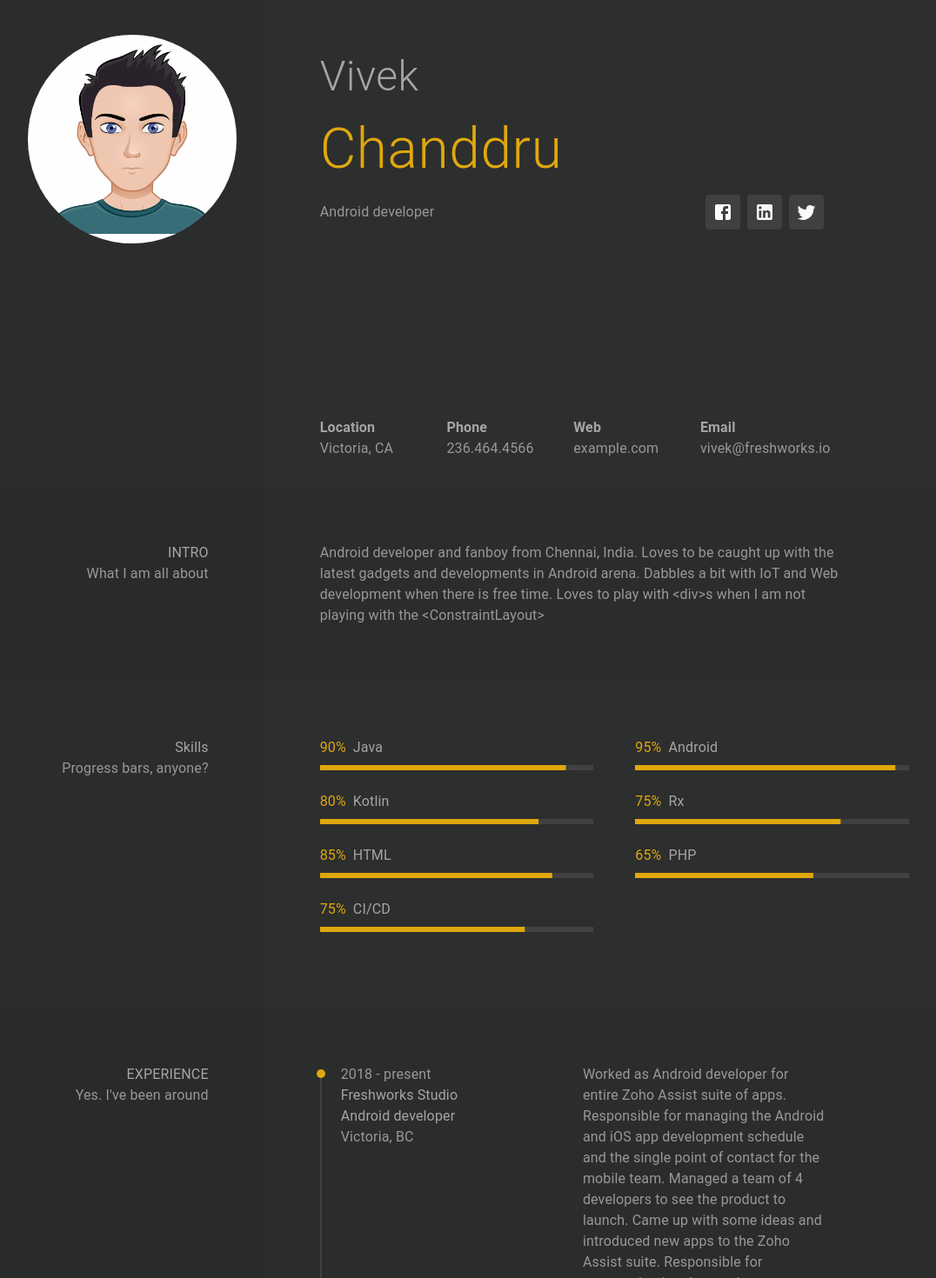
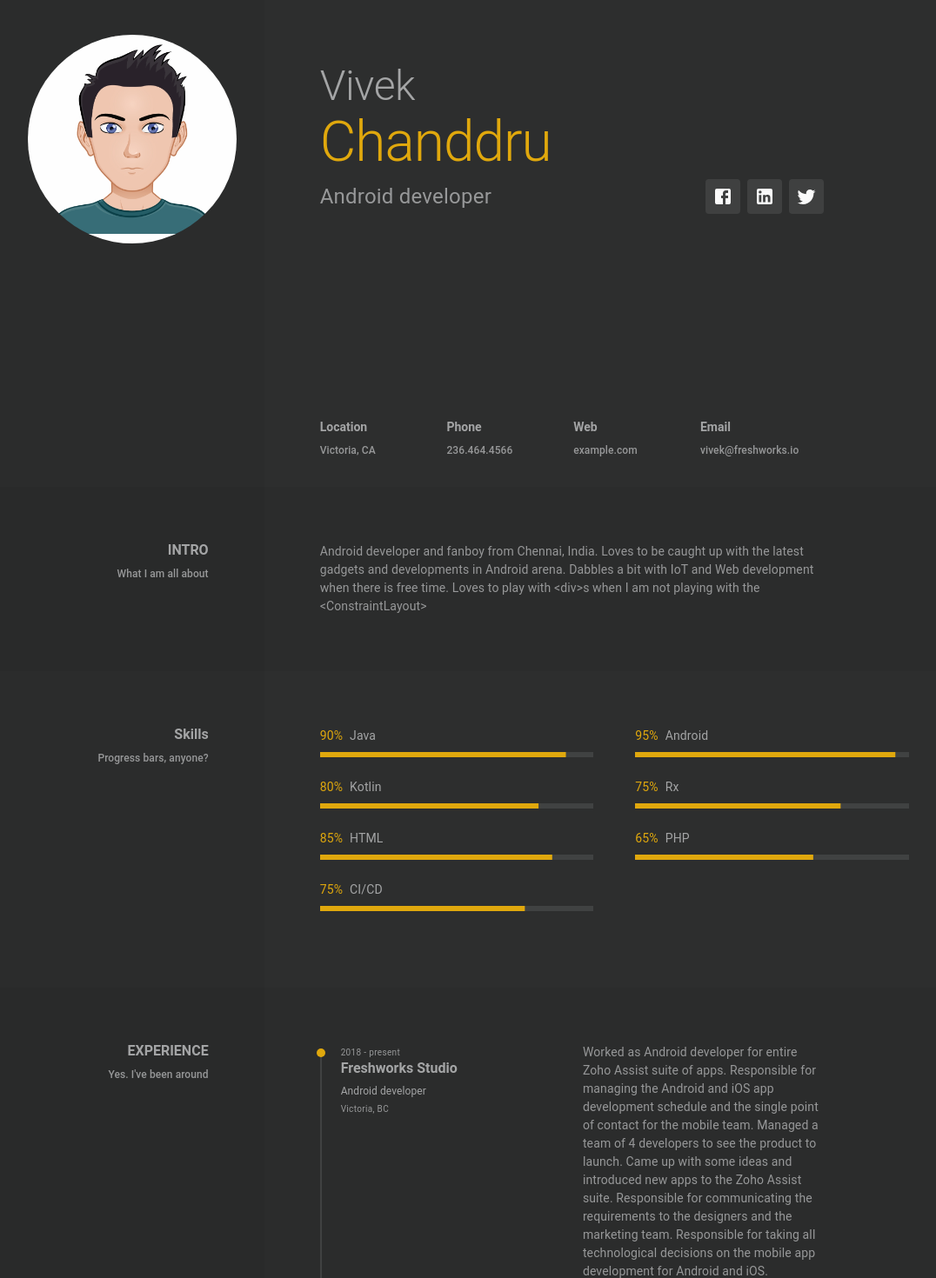
Before and after one commit to vivek1794/vivek-portfolio, a React (Create React App) app: page / in a window 1280 px wide. Shown: the part 240-1710 px from the top of the page at 87% size, without its empty margins (123-1199 px from the left). Built offline with nearby package versions, Linux system fonts and the light colour scheme.

Commit message:
theme update

```diff
--- a/src/App.js
+++ b/src/App.js
@@ -1,5 +1,5 @@
 import React from 'react';
-import { Grid, ThemeProvider } from '@material-ui/core';
+import { ThemeProvider } from '@material-ui/core';
 
 import { theme } from './theme/theme';
 
@@ -13,7 +13,6 @@ import Contact from './components/contact/contact';
 
 const App = () => (
   <ThemeProvider theme={theme}>
-    <Grid container>
     <HomePage />
     <AboutMe />
     <Skills />
@@ -21,7 +20,6 @@ const App = () => (
     <Education />
     <Awards />
     <Contact />
-    </Grid>
   </ThemeProvider>
 );
 
--- a/src/components/awards/awards.js
+++ b/src/components/awards/awards.js
@@ -11,16 +11,7 @@ const useStyles = makeStyles(theme => ({
     backgroundColor: theme.palette.grey.dark,
     padding: theme.spacing(8),
   },
-  title: {
-    color: '#A4A5A6',
-
-    [theme.breakpoints.up('lg')]: {
-      textAlign: 'right'
-    }
-  },
-  subtitle: {
-    color: '#979899',
-
+  align: {
     [theme.breakpoints.up('lg')]: {
       textAlign: 'right'
     }
@@ -30,9 +21,6 @@ const useStyles = makeStyles(theme => ({
     padding: theme.spacing(8),
     paddingBottom: 0,
   },
-  content: {
-    color: '#979899'
-  }
 }));
 
 const Awards = () => {
@@ -56,8 +44,8 @@ const Awards = () => {
   return (
     <Grid container>
       <Grid item xs={12} lg={4} className={classes.introContainer}>
-        <Typography className={classes.title}>AWARDS</Typography>
-        <Typography className={classes.subtitle}>Happy times!</Typography>
+        <Typography variant="h3" className={classes.align}>AWARDS</Typography>
+        <Typography variant="h6" className={classes.align}>Happy times!</Typography>
       </Grid>
       <Grid item xs={12} lg={8} className={classes.contentContainer}>
         <Grid item container xs={12} lg={10}>
--- a/src/components/common/achievement.js
+++ b/src/components/common/achievement.js
@@ -20,12 +20,6 @@ const useStyles = makeStyles(theme => ({
     backgroundColor: '#E0A80D',
     marginBottom: theme.spacing(1)
   },
-  title: {
-    color: '#A4A5A6'
-  },
-  content: {
-    color: '#979899'
-  }
 }));
 
 const Achievement = ({ items }) => {
@@ -40,9 +34,9 @@ const Achievement = ({ items }) => {
           <Grid item key={title} container xs={12} sm={4} className={classes.itemContainer}>
             <Grid item className={classes.headerContainer}>
               <Grid item className={classes.line} />
-              <Typography className={classes.title}>{title}</Typography>
+              <Typography variant="h5">{title}</Typography>
             </Grid>
-            <Typography className={classes.content}>{content}</Typography>
+            <Typography variant="body1">{content}</Typography>
           </Grid>
         );
       })}
--- a/src/components/common/timeline.js
+++ b/src/components/common/timeline.js
@@ -54,18 +54,6 @@ const useStyles = makeStyles(theme => ({
       top: 46
     }
   },
-  duration: {
-    color: '#979899'
-  },
-  title: {
-    color: '#A4A5A6'
-  },
-  subtitle: {
-    color: '#A4A5A6'
-  },
-  caption: {
-    color: '#979899'
-  },
   content: {
     color: '#979899'
   },
@@ -114,14 +102,14 @@ const Timeline = ({ items, align, isEnd }) => {
           >
 
             <Grid item xs={12} md={6} className={classes.titleContainer}>
-              <Typography className={classes.duration}>{duration}</Typography>
-              <Typography className={classes.title}>{title}</Typography>
-              <Typography className={classes.subtitle}>{subtitle}</Typography>
-              <Typography className={classes.caption}>{caption}</Typography>
+              <Typography variant="caption">{duration}</Typography>
+              <Typography variant="h3">{title}</Typography>
+              <Typography variant="subtitle2">{subtitle}</Typography>
+              <Typography variant="caption">{caption}</Typography>
             </Grid>
 
             <Grid item xs={12} md={6} className={classes.contentContainer}>
-              <Typography className={classes.content}>{content}</Typography>
+              <Typography variant="body1">{content}</Typography>
             </Grid>
 
           </Grid>
--- a/src/components/contact/contact.js
+++ b/src/components/contact/contact.js
@@ -1,5 +1,4 @@
 import React from 'react';
-import classNames from 'classnames';
 import {
   Grid,
   Typography,
@@ -15,16 +14,7 @@ const useStyles = makeStyles(theme => ({
     backgroundColor: theme.palette.grey.main,
     padding: theme.spacing(8)
   },
-  title: {
-    color: '#A4A5A6',
-
-    [theme.breakpoints.up('lg')]: {
-      textAlign: 'right'
-    }
-  },
-  subtitle: {
-    color: '#979899',
-
+  align: {
     [theme.breakpoints.up('lg')]: {
       textAlign: 'right'
     }
@@ -53,14 +43,6 @@ const useStyles = makeStyles(theme => ({
       textAlign: 'center',
     }
   },
-  firstName: {
-    color: '#A4A5A6',
-    fontSize: '2rem'
-  },
-  lastName: {
-    color: '#E0A80D',
-    fontSize: '2rem'
-  },
   socialIconContainer: {
     display: 'flex'
   },
@@ -72,8 +54,8 @@ const Contact = () => {
   return (
     <Grid container>
       <Grid item xs={12} lg={4} className={classes.introContainer}>
-        <Typography className={classes.title}>Contact</Typography>
-        <Typography className={classes.subtitle}>Call me, maybe.</Typography>
+        <Typography variant="h3" className={classes.align}>Contact</Typography>
+        <Typography variant="h6" className={classes.align}>Call me, maybe.</Typography>
       </Grid>
       <Grid item xs={12} lg={8} className={classes.contentContainer}>
         <Grid item container xs={12} lg={10}>
@@ -83,10 +65,10 @@ const Contact = () => {
         <Grid item container xs={12} lg={10}>
           <Grid item container className={classes.aboutMeContainer}>
             <Grid item>
-              <Typography className={classNames(classes.name,classes.firstName)}>
+              <Typography variant="h2" className={classes.name}>
                 Vivek
               </Typography>
-              <Typography className={classNames(classes.name,classes.lastName)}>
+              <Typography variant="h1" className={classes.name}>
                 Chanddru
               </Typography>
             </Grid>
--- a/src/components/education.js/education.js
+++ b/src/components/education.js/education.js
@@ -11,16 +11,7 @@ const useStyles = makeStyles(theme => ({
     backgroundColor: theme.palette.grey.main,
     padding: theme.spacing(8)
   },
-  title: {
-    color: '#A4A5A6',
-
-    [theme.breakpoints.up('lg')]: {
-      textAlign: 'right'
-    }
-  },
-  subtitle: {
-    color: '#979899',
-
+  align: {
     [theme.breakpoints.up('lg')]: {
       textAlign: 'right'
     }
@@ -30,9 +21,6 @@ const useStyles = makeStyles(theme => ({
     padding: theme.spacing(8),
     paddingTop: 0,
   },
-  content: {
-    color: '#979899'
-  }
 }));
 
 const Education = () => {
@@ -61,8 +49,8 @@ const Education = () => {
   return (
     <Grid container>
       <Grid item xs={12} lg={4} className={classes.introContainer}>
-        <Typography className={classes.title}>EDUCATION</Typography>
-        <Typography className={classes.subtitle}>Lazy isn't in my vocabulary.</Typography>
+        <Typography variant="h3" className={classes.align}>EDUCATION</Typography>
+        <Typography variant="h6" className={classes.align}>Lazy isn't in my vocabulary.</Typography>
       </Grid>
       <Grid item xs={12} lg={8} className={classes.contentContainer}>
         <Grid item container xs={12} lg={10}>
--- a/src/components/experience/experience.js
+++ b/src/components/experience/experience.js
@@ -11,16 +11,7 @@ const useStyles = makeStyles(theme => ({
     backgroundColor: theme.palette.grey.dark,
     padding: theme.spacing(8),
   },
-  title: {
-    color: '#A4A5A6',
-
-    [theme.breakpoints.up('lg')]: {
-      textAlign: 'right'
-    }
-  },
-  subtitle: {
-    color: '#979899',
-
+  align: {
     [theme.breakpoints.up('lg')]: {
       textAlign: 'right'
     }
@@ -78,8 +69,8 @@ const Experience = () => {
   return (
     <Grid container>
       <Grid item xs={12} lg={4} className={classes.introContainer}>
-        <Typography className={classes.title}>EXPERIENCE</Typography>
-        <Typography className={classes.subtitle}>Yes. I've been around</Typography>
+        <Typography variant="h3" className={classes.align}>EXPERIENCE</Typography>
+        <Typography variant="h6" className={classes.align}>Yes. I've been around</Typography>
       </Grid>
       <Grid item xs={12} lg={8} className={classes.contentContainer}>
         <Grid item container xs={12} lg={10}>
--- a/src/components/info/about-me.js
+++ b/src/components/info/about-me.js
@@ -10,16 +10,7 @@ const useStyles = makeStyles(theme => ({
     backgroundColor: theme.palette.grey.dark,
     padding: theme.spacing(8)
   },
-  title: {
-    color: '#A4A5A6',
-
-    [theme.breakpoints.up('lg')]: {
-      textAlign: 'right'
-    }
-  },
-  subtitle: {
-    color: '#979899',
-
+  align: {
     [theme.breakpoints.up('lg')]: {
       textAlign: 'right'
     }
@@ -28,9 +19,6 @@ const useStyles = makeStyles(theme => ({
     backgroundColor: theme.palette.grey.main,
     padding: theme.spacing(8)
   },
-  content: {
-    color: '#979899'
-  }
 }));
 
 const AboutMe = () => {
@@ -39,12 +27,12 @@ const AboutMe = () => {
   return (
     <Grid container>
       <Grid item xs={12} lg={4} className={classes.introContainer}>
-        <Typography className={classes.title}>INTRO</Typography>
-        <Typography className={classes.subtitle}>What I am all about</Typography>
+        <Typography variant="h3" className={classes.align}>INTRO</Typography>
+        <Typography variant="h6" className={classes.align}>What I am all about</Typography>
       </Grid>
       <Grid item xs={12} lg={8} className={classes.contentContainer}>
         <Grid item container xs={12} lg={10}>
-          <Typography className={classes.content}>
+          <Typography variant="body1">
             {"Android developer and fanboy from Chennai, India. Loves to be caught \
               up with the latest gadgets and developments in Android arena. Dabbles\
               a bit with IoT and Web development when there is free time. Loves to \
--- a/src/components/info/contact-info.js
+++ b/src/components/info/contact-info.js
@@ -1,22 +1,8 @@
 import React, { Fragment } from 'react';
-import {
-  Grid,
-  makeStyles,
-  Typography
-} from '@material-ui/core';
+import { Grid, makeStyles, Typography } from '@material-ui/core';
 
 const useStyles = makeStyles(theme => ({
-  title: {
-    color: '#A4A5A6',
-    fontWeight: 600,
-
-    [theme.breakpoints.down('md')]: {
-      textAlign: 'center',
-    }
-  },
-  content: {
-    color: '#979899',
-
+  align: {
     [theme.breakpoints.down('md')]: {
       textAlign: 'center',
     }
@@ -35,22 +21,22 @@ const ContactInfo = () => {
     <Fragment>
       <Grid item container xs={12} lg={6}>
         <Grid item xs={12} sm={6} className={classes.contact}>
-          <Typography className={classes.title}>Location</Typography>
-          <Typography className={classes.content}>Victoria, CA</Typography>
+          <Typography variant="h5" className={classes.align}>Location</Typography>
+          <Typography variant="h6" className={classes.align}>Victoria, CA</Typography>
         </Grid>
         <Grid item xs={12} sm={6} className={classes.contact}>
-          <Typography className={classes.title}>Phone</Typography>
-          <Typography className={classes.content}>236.464.4566</Typography>
+          <Typography variant="h5" className={classes.align}>Phone</Typography>
+          <Typography variant="h6" className={classes.align}>236.464.4566</Typography>
         </Grid>
       </Grid>
       <Grid item container xs={12} lg={6}>
         <Grid item xs={12} sm={6} className={classes.contact}>
-          <Typography className={classes.title}>Web</Typography>
-          <Typography className={classes.content}>example.com</Typography>
+          <Typography variant="h5" className={classes.align}>Web</Typography>
+          <Typography variant="h6" className={classes.align}>example.com</Typography>
         </Grid>
         <Grid item xs={12} sm={6} className={classes.contact}>
-          <Typography className={classes.title}>Email</Typography>
-          <Typography className={classes.content}>vivek@freshworks.io</Typography>
+          <Typography variant="h5" className={classes.align}>Email</Typography>
+          <Typography variant="h6" className={classes.align}>vivek@freshworks.io</Typography>
         </Grid>
       </Grid>
     </Fragment>
--- a/src/components/info/homepage.js
+++ b/src/components/info/homepage.js
@@ -1,5 +1,4 @@
 import React from 'react';
-import classNames from 'classnames';
 import {
   Grid,
   Typography,
@@ -41,20 +40,9 @@ const useStyles = makeStyles(theme => ({
     }
   },
   name: {
-    fontWeight: 300,
-    width: '100%',
-
     [theme.breakpoints.down('md')]: {
       textAlign: 'center',
     }
-  },
-  firstName: {
-    color: '#A4A5A6',
-    fontSize: '3rem'
-  },
-  lastName: {
-    color: '#E0A80D',
-    fontSize: '4rem'
   },
   socialIconContainer: {
     display: 'flex',
@@ -71,8 +59,6 @@ const useStyles = makeStyles(theme => ({
     }
   },
   aboutMe: {
-    color: '#979899',
-
     [theme.breakpoints.down('md')]: {
       textAlign: 'center',
       padding: '16px'
@@ -102,15 +88,15 @@ const HomePage = () => {
       <Grid item container xs={12} lg={8} className={classes.infoContainer}>
 
         <Grid item container xs={12} lg={10} className={classes.contentContainer}>
-          <Typography className={classNames(classes.name,classes.firstName)}>
+          <Typography variant="h2" className={classes.name}>
             Vivek
           </Typography>
-          <Typography className={classNames(classes.name,classes.lastName)}>
+          <Typography variant="h1" className={classes.name}>
             Chanddru
           </Typography>
           <Grid item container justify="space-between" alignItems="center">
             <Grid item className={classes.aboutMeContainer}>
-              <Typography className={classes.aboutMe}>
+              <Typography variant="subtitle1" className={classes.aboutMe}>
                 Android developer
               </Typography>
             </Grid>
--- a/src/components/skills/skills.js
+++ b/src/components/skills/skills.js
@@ -11,16 +11,7 @@ const useStyles = makeStyles(theme => ({
     backgroundColor: '#2b2c2c',
     padding: theme.spacing(8)
   },
-  title: {
-    color: '#A4A5A6',
-
-    [theme.breakpoints.up('lg')]: {
-      textAlign: 'right'
-    }
-  },
-  subtitle: {
-    color: '#979899',
-
+  align: {
     [theme.breakpoints.up('lg')]: {
       textAlign: 'right'
     }
@@ -41,8 +32,8 @@ const Skills = () => {
     <Grid container>
 
       <Grid item xs={12} lg={4} className={classes.introContainer}>
-        <Typography className={classes.title}>Skills</Typography>
-        <Typography className={classes.subtitle}>Progress bars, anyone?</Typography>
+        <Typography variant="h3" className={classes.align}>Skills</Typography>
+        <Typography variant="h6" className={classes.align}>Progress bars, anyone?</Typography>
       </Grid>
 
       <Grid item container xs={12} lg={8} className={classes.contentContainer}>
--- a/src/theme/theme.js
+++ b/src/theme/theme.js
@@ -13,4 +13,53 @@ export const theme = createMuiTheme({
       main: '#E0A80D'
     }
   },
+  typography: {
+    h1: {
+      fontWeight: 300,
+      width: '100%',
+      color: '#E0A80D',
+      fontSize: '4rem'
+    },
+    h2: {
+      fontWeight: 300,
+      width: '100%',
+      color: '#A4A5A6',
+      fontSize: '3rem'
+    },
+    h3: {
+      color: '#A4A5A6',
+      fontWeight: 600,
+      fontSize: '16px',
+    },
+    h5: {
+      color: '#A4A5A6',
+      fontWeight: 600,
+      fontSize: '14px',
+    },
+    h6: {
+      color: '#979899',
+      fontSize: '12px',
+      marginTop: '8px'
+    },
+    body1: {
+      color: '#979899',
+      fontSize: '14px'
+    },
+    subtitle1: {
+      color: '#979899',
+      fontSize: '24px',
+      fontWeight: 'normal'
+    },
+    subtitle2: {
+      color: '#A4A5A6',
+      fontWeight: 'normal',
+      fontSize: '12px',
+      marginTop: '8px'
+    },
+    caption: {
+      color: '#979899',
+      fontSize: '10px',
+      padding: '8px 0'
+    }
+  },
 });
```
Lines whose indentation alone changed are shown as unchanged.
